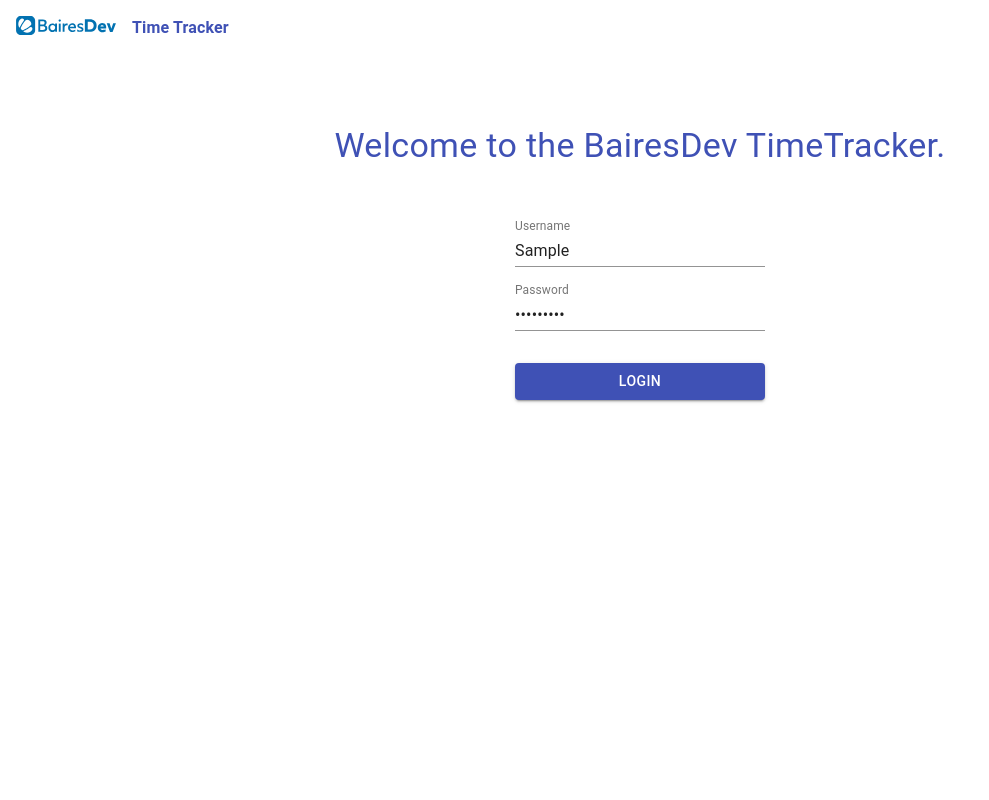
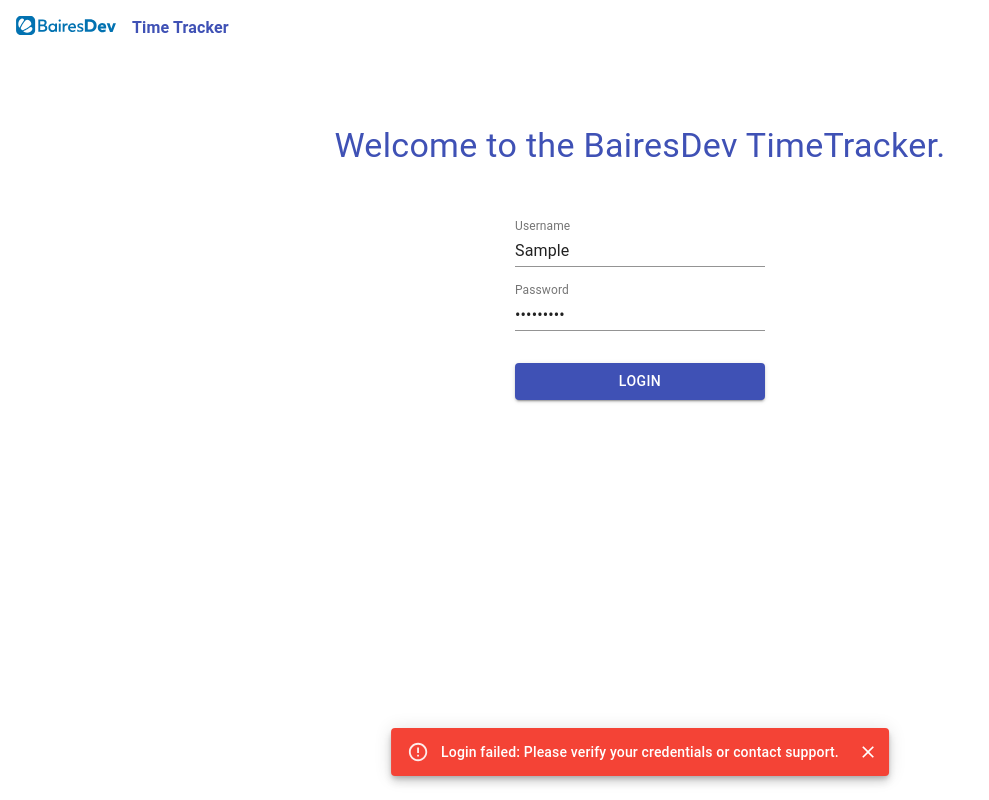
Before and after one commit to gstvdesign/tt-hackathon-webview, a React (Create React App) app: page / in a window 1280 px wide. Both pictures are taken after typing "Sample", "Sample123" into the empty fields and a click on the button "LOGIN". Shown: the whole page, without its empty margins (0-989 px from the left). Built offline with nearby package versions, Linux system fonts and the light colour scheme.

Commit message:
Add failed login snackbar

```diff
--- a/src/pages/login/index.js
+++ b/src/pages/login/index.js
@@ -1,7 +1,9 @@
-import React from 'react';
+import React, { useState } from 'react';
 import { useHistory } from 'react-router-dom';
 import { useForm } from "react-hook-form";
 import { AuthContext } from "../../App";
+import { Snackbar } from '@material-ui/core';
+import Alert from '@material-ui/lab/Alert';
 
 import {
   StyledButton,
@@ -18,13 +20,22 @@
 
   const auth = React.useContext(AuthContext);
 
+  const [openSnackbar, setOpenSnackbar] = useState(false);
+
+  const handleOpenSnackbar = () => {
+    setOpenSnackbar(true);
+  }
+  const handleCloseSnackbar = () => {
+    setOpenSnackbar(false);
+  }
+
   const onSubmit = data => {
-    console.log(data);
-
-    console.log(auth);
     if(data.username === "guest@bairesdev.com" && data.password === "1234"){
       auth.setCurrentUser(data.username);
       history.push("/home");
+    }
+    else {
+      handleOpenSnackbar();
     }
   }
 
@@ -42,6 +53,9 @@
             </StyledTextFieldContainer>
           </form>
         </StyledFormContainer>
+        <Snackbar open={openSnackbar} autoHideDuration={6000} onClose={handleCloseSnackbar}>
+          <Alert elevation={6} on onClose={handleCloseSnackbar} variant="filled" severity="error">Login failed: Please verify your credentials or contact support.</Alert>
+        </Snackbar>
       </StyledContainer>
 
       );
```
